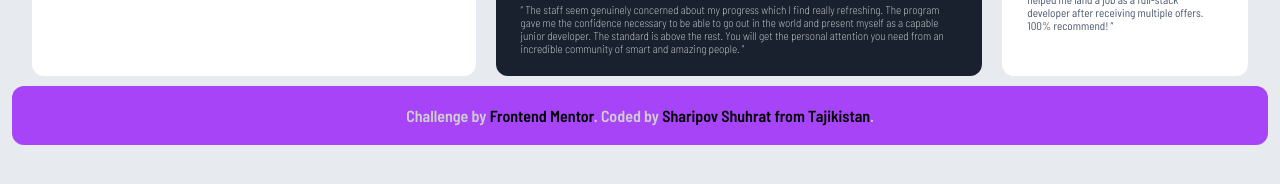
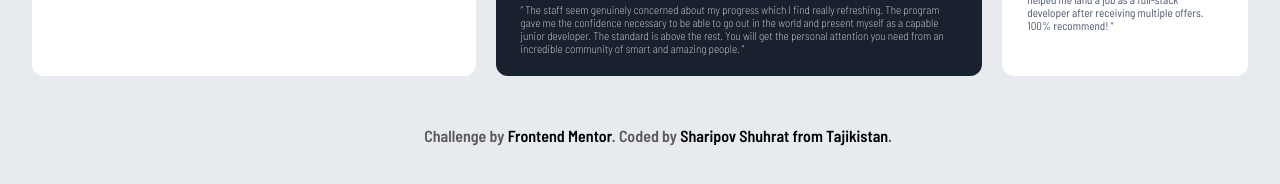
Before and after one commit to SharipovSh13/step-five-testimonials-grid-section-main-in-frontend-mentor, a plain HTML site: page index.html in a window 1280 px wide. Shown: the part 340-524 px from the top of the page. Drawn offline with Linux system fonts and the light colour scheme.

Commit message:
clear footer css

```diff
--- a/style.css
+++ b/style.css
@@ -121,16 +121,13 @@ section {
   }
 }
 footer {
-  background-color: hsla(273, 93%, 62%, 1);
-  padding: 20px;
+  font-family: "Barlow Semi Condensed", sans-serif;
   text-align: center;
   border-radius: 12px;
-  font-family: "Barlow Semi Condensed", sans-serif;
-  white-space: normal;
   font-weight: 600;
-  color: hsl(0, 0%, 81%);
+  color: hsla(0, 1%, 35%, 1);
   width: 95%;
-  margin: auto;
+  margin:50px; auto;
 }
 a {
   text-decoration: none;
```
